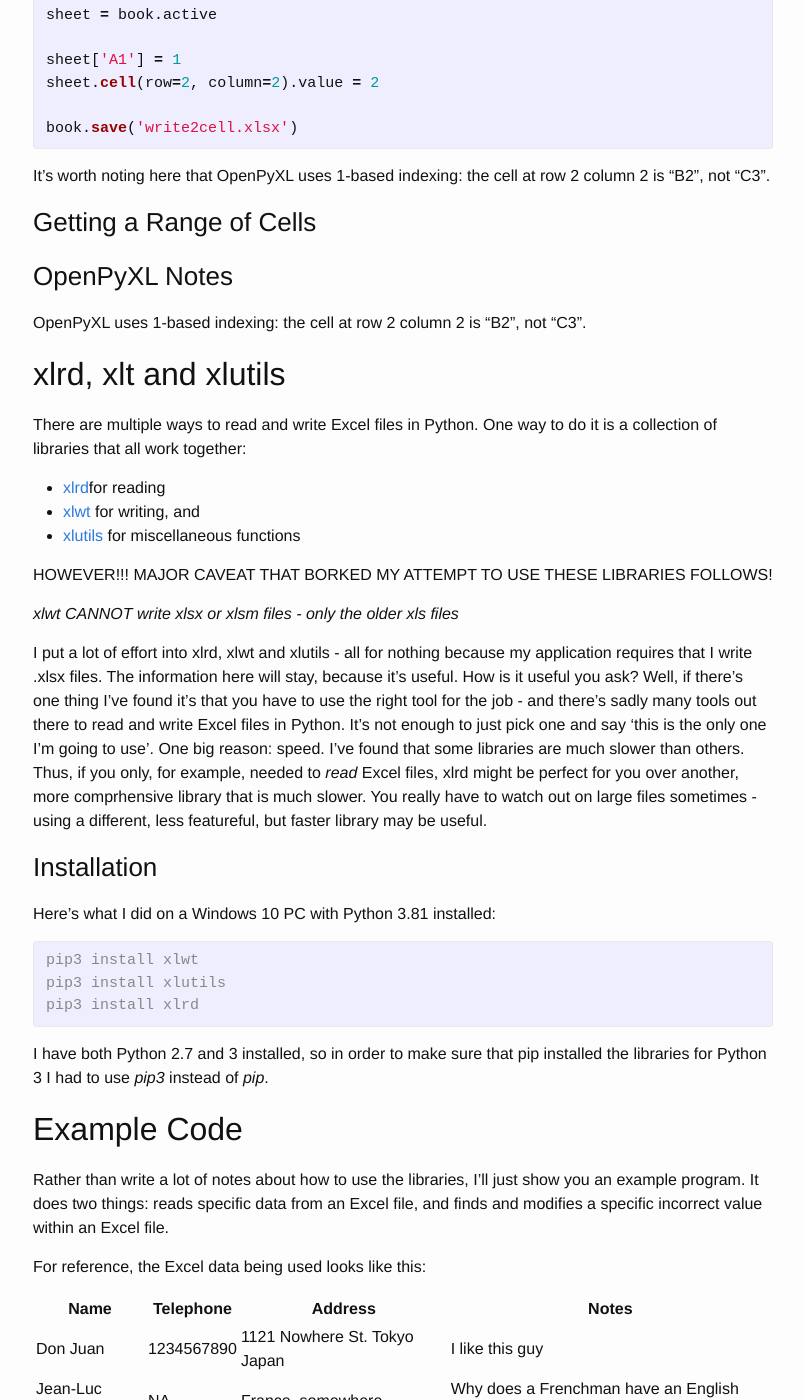
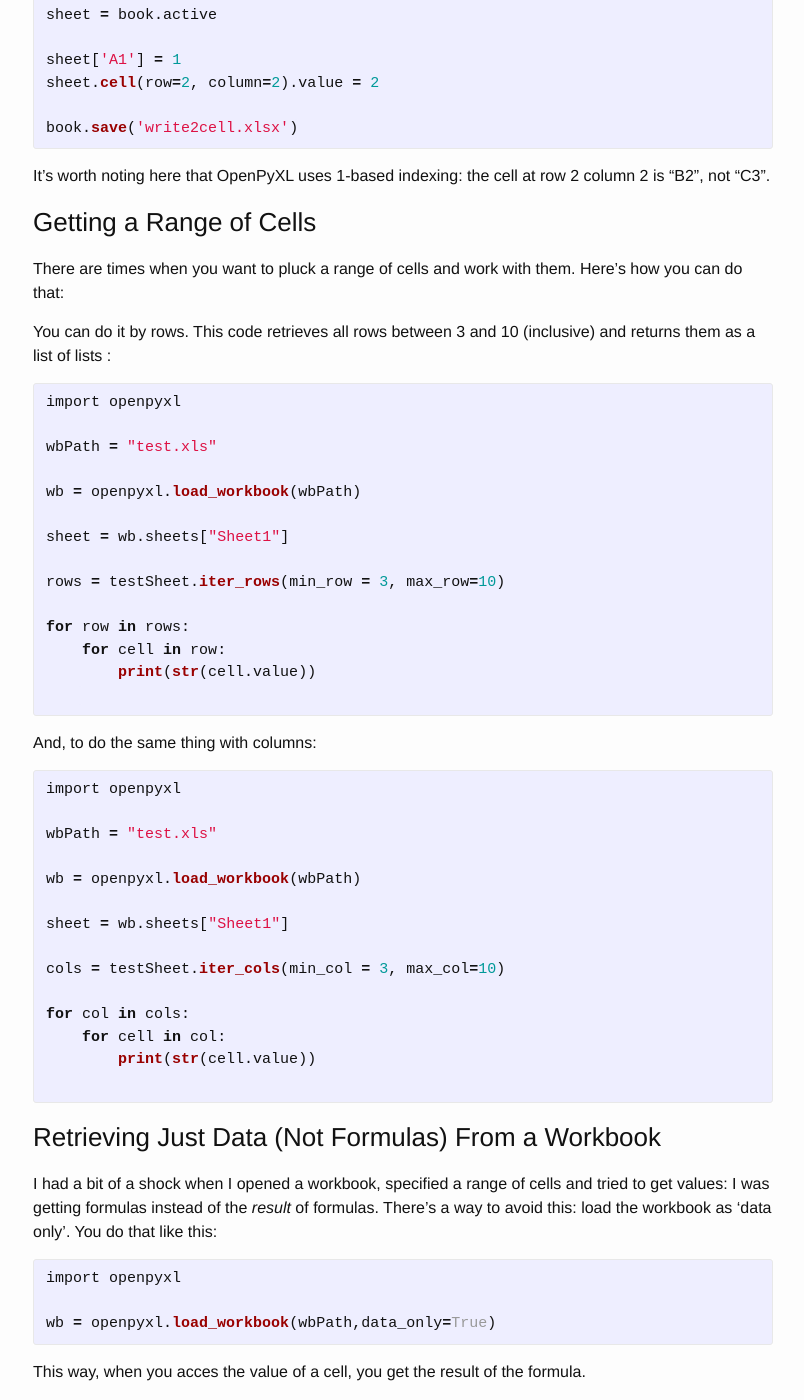
Before and after one commit to sfriederichs/sfriederichs.github.io, a Jekyll site: the page built from _posts/2020-07-13-Excel-with-Python.md, in a window 1280 px wide and 1400 px high, scrolled down 2412 px. Shown: the whole window, without its empty margins (237-1041 px from the left). Built offline with Jekyll 4.4.1, drawn with Linux system fonts in a browser that asks for light colours; some of the changed text lies outside the part shown.

```diff
--- a/_posts/2020-07-13-Excel-with-Python.md
+++ b/_posts/2020-07-13-Excel-with-Python.md
@@ -84,7 +84,7 @@
 ws4 = wb2["New Title"]
 {% endhighlight %}
 
-### Getting a List of Sheets by Name ###
+### Getting a List of Sheet Names ###
 
 This one's easy too. I'm beginning to think using OpenPyXL will be easy.
 
@@ -118,7 +118,60 @@
 
 ### Getting a Range of Cells ###
 
+There are times when you want to pluck a range of cells and work with them. Here's how you can do that:
 
+You can do it by rows. This code retrieves all rows between 3 and 10 (inclusive) and returns them as a list of lists :
+
+{% highlight python %}
+import openpyxl
+
+wbPath = "test.xls"
+
+wb = openpyxl.load_workbook(wbPath)
+
+sheet = wb.sheets["Sheet1"]
+
+rows = testSheet.iter_rows(min_row = 3, max_row=10)
+
+for row in rows:
+    for cell in row:
+        print(str(cell.value))
+
+{% endhighlight %}
+
+And, to do the same thing with columns:
+
+{% highlight python %}
+import openpyxl
+
+wbPath = "test.xls"
+
+wb = openpyxl.load_workbook(wbPath)
+
+sheet = wb.sheets["Sheet1"]
+
+cols = testSheet.iter_cols(min_col = 3, max_col=10)
+
+for col in cols:
+    for cell in col:
+        print(str(cell.value))
+
+{% endhighlight %}
+
+### Retrieving Just Data (Not Formulas) From a Workbook ###
+
+I had a bit of a shock when I opened a workbook, specified a range of cells and tried to get values: I was getting formulas instead of the *result* of formulas.
+There's a way to avoid this: load the workbook as 'data only'. You do that like this:
+
+{% highlight python %}
+
+import openpyxl
+
+wb = openpyxl.load_workbook(wbPath,data_only=True)
+
+{% endhighlight %}
+
+This way, when you acces the value of a cell, you get the result of the formula.
 
 ### OpenPyXL Notes ###
 
```
Also changed, not shown: _posts/2017-05-17-Headboard-Project.md (deleted, +0 -21 lines), _posts/2017-05-18-Headboard-Initial-Measurements.md (deleted, +0 -73 lines), _posts/2017-06-17-The-Garden.md (+0 -1 lines), _posts/2017-12-07-State-Diagrams.md (+1 -1 lines), _posts/2017-12-27-Github-Repo-Creation.md (+2 -3 lines), _posts/2019-05-02-CentOS-7-USB-Install.md (+2 -2 lines), _posts/2020-07-13-SVN-with-Python.md (+13 -0 lines), _posts/2020-07-29-Python-Pickle.md (added, +88 -0 lines), _posts/2020-08-02-use-regular-expressions--python.md (added, +65 -0 lines).
